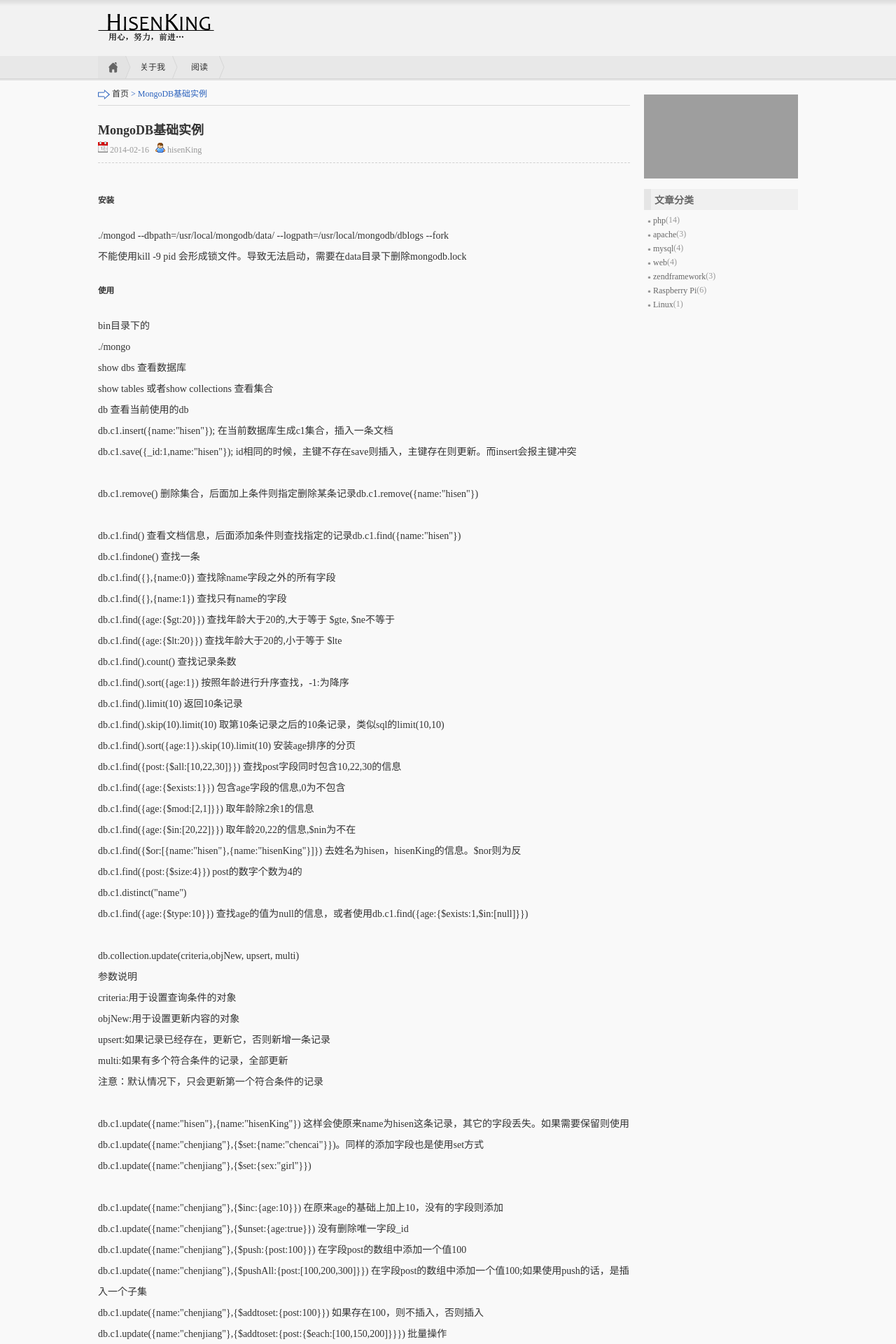
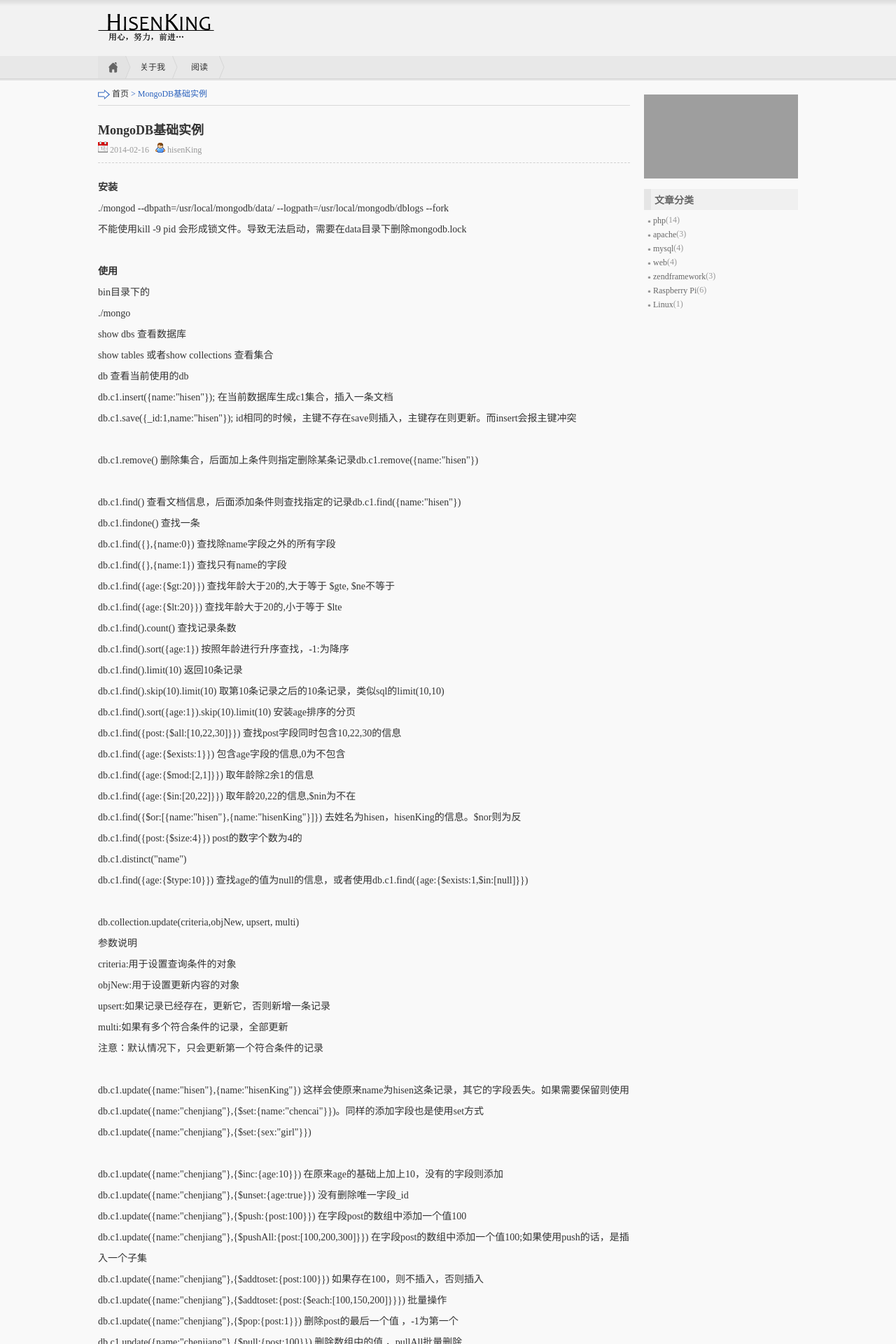
Before and after one commit to hisen/hisen.github.com, a Jekyll site: the page built from _posts/2014-02-16-MongoDB-install.html, in a window 1280 px wide. Shown: the top 1920 px of the page at 70% size. Built offline with Jekyll 4.4.1, drawn with Linux system fonts in a browser that asks for light colours; comment, search, counter and statistics services are not loaded; grey boxes are pictures that could not be loaded.

Commit message:
mongodb blog

```diff
--- a/_posts/2014-02-16-MongoDB-install.html
+++ b/_posts/2014-02-16-MongoDB-install.html
@@ -5,14 +5,13 @@ category: php
 keywords: php,MongoDB
 ---
 
-<h5><a name="%E5%AE%89%E8%A3%85" class="anchor" href="#%E5%AE%89%E8%A3%85"><span class="octicon octicon-link"></span></a>安装</h5>
+<p><strong>安装</strong></p>
 
 <p>./mongod --dbpath=/usr/local/mongodb/data/ --logpath=/usr/local/mongodb/dblogs --fork</p>
 
-<p>不能使用kill -9 pid 会形成锁文件。导致无法启动，需要在data目录下删除mongodb.lock</p>
+<p>不能使用kill -9 pid 会形成锁文件。导致无法启动，需要在data目录下删除mongodb.lock</p><br>
 
-<h5>
-<a name="%E4%BD%BF%E7%94%A8" class="anchor" href="#%E4%BD%BF%E7%94%A8"><span class="octicon octicon-link"></span></a>使用</h5>
+<p><strong>使用</strong></p>
 
 <p>bin目录下的<br>
 ./mongo<br>
@@ -64,65 +63,54 @@ db.c1.update({name:"chenjiang"},{$addtoset:{post:100}}) 如果存在100，则不
 db.c1.update({name:"chenjiang"},{$addtoset:{post:{$each:[100,150,200]}}}) 批量操作<br>
 db.c1.update({name:"chenjiang"},{$pop:{post:1}}) 删除post的最后一个值 ，-1为第一个<br>
 db.c1.update({name:"chenjiang"},{$pull:{post:100}}) 删除数组中的值 ，pullAll批量删除<br>
-db.c1.update({name:"chenjiang"},{$rename:{name:"nice"}}) 修改字段的名称  </p>
+db.c1.update({name:"chenjiang"},{$rename:{name:"nice"}}) 修改字段的名称  </p><br>
 
-<h5>
-<a name="%E5%BB%BA%E7%AB%8B%E7%B4%A2%E5%BC%95" class="anchor" href="#%E5%BB%BA%E7%AB%8B%E7%B4%A2%E5%BC%95"><span class="octicon octicon-link"></span></a>建立索引</h5>
+<p><strong>建立索引</strong></p>
 <p>db.c1.getIndexKeys() 查看索引<br>
 db.c1.ensureIndex({name:1}) 在字段name上建立升序的索引，-1为降序<br>
 db.c1.ensureIndex({name:1},{unqiue:1}) 建立唯一索引<br>
-db.c1.dropIndex({name:1}) 删除索引  </p>
+db.c1.dropIndex({name:1}) 删除索引  </p><br>
 
-<h5>
-<a name="%E5%AF%BC%E5%87%BA%E6%95%B0%E6%8D%AE" class="anchor" href="#%E5%AF%BC%E5%87%BA%E6%95%B0%E6%8D%AE"><span class="octicon octicon-link"></span></a>导出数据</h5>
-<p>./mongoexport -d test -c c1 -o /tmp/c1.out  </p>
+<p><strong>导出数据</strong></p>
+<p>./mongoexport -d test -c c1 -o /tmp/c1.out  </p><br>
 
-<h5>
-<a name="%E5%AF%BC%E5%85%A5" class="anchor" href="#%E5%AF%BC%E5%85%A5"><span class="octicon octicon-link"></span></a>导入</h5>
-<p>./mongoimport -d test -c c1 /tmp/c1.out  </p>
+<p><strong>导入</strong></p>
+<p>./mongoimport -d test -c c1 /tmp/c1.out  </p><br>
 
-<h5>
-<a name="%E6%95%B0%E6%8D%AE%E5%A4%87%E4%BB%BD" class="anchor" href="#%E6%95%B0%E6%8D%AE%E5%A4%87%E4%BB%BD"><span class="octicon octicon-link"></span></a>数据备份</h5>
-<p>./mongodump -d  test -o /tmp/  </p>
+<p><strong>数据备份</strong></p>
+<p>./mongodump -d  test -o /tmp/  </p><br>
 
-<h5>
-<a name="%E6%95%B0%E6%8D%AE%E8%BF%98%E5%8E%9F" class="anchor" href="#%E6%95%B0%E6%8D%AE%E8%BF%98%E5%8E%9F"><span class="octicon octicon-link"></span></a>数据还原</h5>
-<p>./mongorestore -d test /tmp/test  </p>
+<p><strong>数据还原</strong></p>
+<p>./mongorestore -d test /tmp/test  </p><br>
 
-<h5>
-<a name="%E7%94%A8%E6%88%B7%E6%8E%88%E6%9D%83%E8%AE%A4%E8%AF%81" class="anchor" href="#%E7%94%A8%E6%88%B7%E6%8E%88%E6%9D%83%E8%AE%A4%E8%AF%81"><span class="octicon octicon-link"></span></a>用户授权认证</h5>
+<p><strong>用户授权认证</strong></p>
 <p>use admin<br>
 db.addUser("root","123456") // 退出重新登陆admin<br>
 ./mongo -uroot -p123456 localhost:27017/admin  </p>
-
-<h5>
-<a name="%E4%B8%BB%E4%BB%8E%E9%85%8D%E7%BD%AE" class="anchor" href="#%E4%B8%BB%E4%BB%8E%E9%85%8D%E7%BD%AE"><span class="octicon octicon-link"></span></a>主从配置</h5>
+<br>
+<p><strong>主从配置</strong></p>
 <p>./mongod --master --dbpath=/usr/local/mongodb/data1/ --logpath=/usr/local/mongodb/dblogs1 --fork --port 21000<br>
 ./mongod --slave --source localhost:21000 --dbpath=/usr/local/mongodb/data2/ --logpath=/usr/local/mongodb/dblogs2 --fork --port 22000  </p>
+<br>
+<p><strong>登陆</strong></p>
+<p>./mongo --port 20001  </p>
+</br>
+<p>从服务需要查看要加db.slaveOk()  </p>
+<br>
+<p><strong>用户授权方式启动mongo</strong></p>
+<p>./mongod --auth --dbpath=/usr/local/mongodb/data/ --logpath=/usr/local/mongodb/dblogs --fork  </p><br>
 
-<h5>
-<a name="%E7%99%BB%E9%99%86" class="anchor" href="#%E7%99%BB%E9%99%86"><span class="octicon octicon-link"></span></a>登陆</h5>
-<p>./mongo --port 20001  </p>
-
-<p>从服务需要查看要加db.slaveOk()  </p>
-<h5>
-<a name="%E7%94%A8%E6%88%B7%E6%8E%88%E6%9D%83%E6%96%B9%E5%BC%8F%E5%90%AF%E5%8A%A8mongo" class="anchor" href="#%E7%94%A8%E6%88%B7%E6%8E%88%E6%9D%83%E6%96%B9%E5%BC%8F%E5%90%AF%E5%8A%A8mongo"><span class="octicon octicon-link"></span></a>用户授权方式启动mongo</h5>
-<p>./mongod --auth --dbpath=/usr/local/mongodb/data/ --logpath=/usr/local/mongodb/dblogs --fork  </p>
-
-<h5>
-<a name="%E5%88%9B%E5%BB%BAadmin%E7%9A%84%E8%B4%A6%E6%88%B7%E4%BF%A1%E6%81%AF" class="anchor" href="#%E5%88%9B%E5%BB%BAadmin%E7%9A%84%E8%B4%A6%E6%88%B7%E4%BF%A1%E6%81%AF"><span class="octicon octicon-link"></span></a>创建admin的账户信息</h5>
+<p><strong>创建admin的账户信息</strong></p>
 <p>use admin<br>
 db.addUser("root","123456") // 退出重新登陆admin<br>
-./mongo -uroot -p123456 localhost:27017/admin  </p>
+./mongo -uroot -p123456 localhost:27017/admin  </p><br>
 
-<h5>
-<a name="%E7%BB%99%E6%95%B0%E6%8D%AE%E5%BA%93%E5%88%9B%E5%BB%BA%E7%AE%A1%E7%90%86%E7%94%A8%E6%88%B7" class="anchor" href="#%E7%BB%99%E6%95%B0%E6%8D%AE%E5%BA%93%E5%88%9B%E5%BB%BA%E7%AE%A1%E7%90%86%E7%94%A8%E6%88%B7"><span class="octicon octicon-link"></span></a>给数据库创建管理用户</h5>
+<p><strong>给数据库创建管理用户</strong></p>
 <p>use test<br>
 db.addUser("user1","123456") // 退出重新登陆test<br>
-./mongo -uuser1 -p123456 localhost:27017/test  </p>
+./mongo -uuser1 -p123456 localhost:27017/test  </p><br>
 
-<h5>
-<a name="php%E9%93%BE%E6%8E%A5mongo" class="anchor" href="#php%E9%93%BE%E6%8E%A5mongo"><span class="octicon octicon-link"></span></a>php链接mongo</h5>
+<p><strong>php链接mongo</strong></p>
 <pre>
 db.c1.find()
 { "_id" : ObjectId("523e10bb213d334dc7f470fe"), "name" : "chencai" }
@@ -177,8 +165,7 @@ $data = $c1-&gt;update($arr, $marr, $opts);
 
 </pre>
 
-<h3>
-<a name="%E5%8F%82%E8%80%83%E8%B5%84%E6%96%99" class="anchor" href="#%E5%8F%82%E8%80%83%E8%B5%84%E6%96%99"><span class="octicon octicon-link"></span></a>参考资料</h3>
+<p><strong>参考资料</strong></p>
 
 <p>《MongoDB权威指南》</p>
 <p>php手册</p>
```
